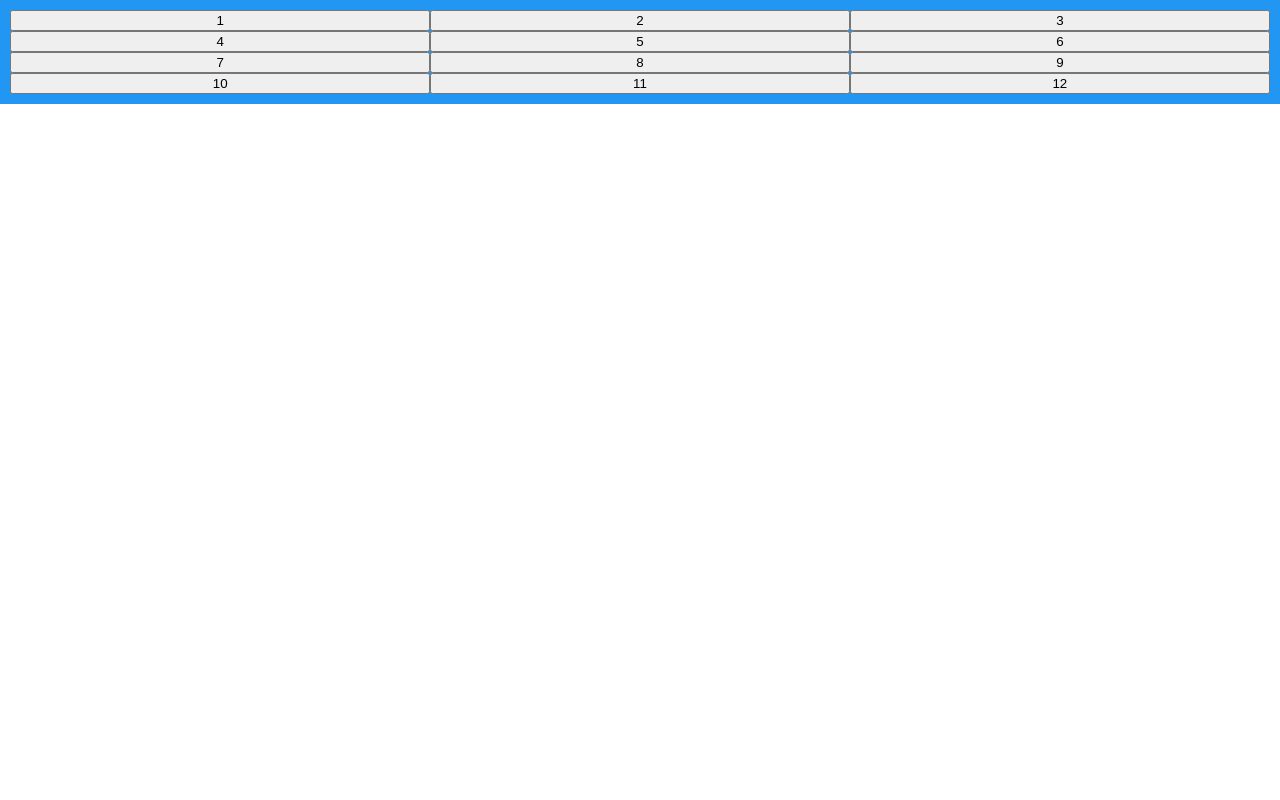
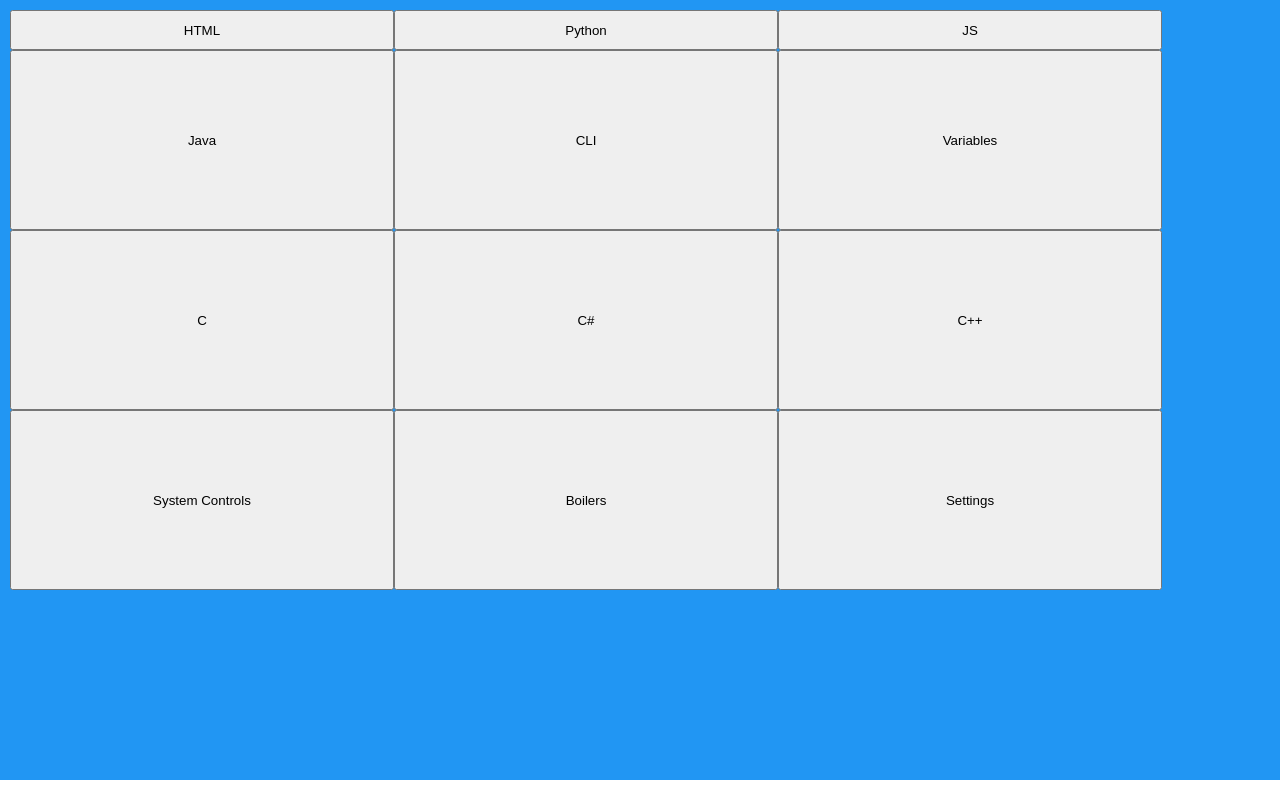
Before and after one commit to bellingarc/code-companion, a React (Create React App) app: page / in a window 1280 px wide. Built offline with nearby package versions, Linux system fonts and the light colour scheme.

Commit message:
stable build

```diff
--- a/package.json
+++ b/package.json
@@ -8,8 +8,10 @@
     "@testing-library/react": "^11.2.5",
     "@testing-library/user-event": "^12.8.1",
     "electron-is-dev": "^2.0.0",
+    "mousetrap": "^1.6.5",
     "react": "^17.0.1",
     "react-dom": "^17.0.1",
+    "react-router-dom": "^5.2.0",
     "react-scripts": "4.0.3",
     "web-vitals": "^1.1.0"
   },
--- a/src/components/Button.js
+++ /dev/null
@@ -1,11 +0,0 @@
-import React, { useState, useEffect, useHistory } from "react";
-
-function Button({order, id}) {
-  return (
-    <>
-      <button id={id}>{order}</button>
-    </>
-  );
-}
-
-export default Button
--- a/src/components/Screen.css
+++ b/src/components/Screen.css
@@ -1,14 +1,14 @@
 .grid-container {
   display: grid;
-    grid-template-columns: auto auto auto;
-    grid-template-rows: auto auto auto auto;
+  size: 100%;
+  grid-template-columns: 30vw 30vw 30vw;
+  grid-template-rows: 5vh 22.5vh 22.5vh 22.5vh 22.5vh;
   background-color: #2196F3;
   padding: 10px;
 }
 .grid-item {
-    background-color: rgba(255, 255, 255, 0.8);
+  background-color: rgba(231, 12, 12, 0.8);
   border: 1px solid rgba(0, 0, 0, 0.8);
   padding: 20px;
-    font-size: 30px;
   text-align: center;
 }
--- a/src/components/Screen.js
+++ b/src/components/Screen.js
@@ -1,15 +1,34 @@
-import React, { useEffect, useHistory, useState } from "react";
-import Button from "./Button";
-import "./Screen.css";
+import React, { useState, createContext } from "react"
+import {
+  BrowserRouter as Router,
+  Switch,
+  Route
+} from "react-router-dom"
+import HomeScreen from "./macros/Home/Home"
+import languages from "./macros/Home/Home2"
+import LanguageMenu from "./macros/Home/LanguageMenu"
+import "./Screen.css"
+const user = require("../userProfile.json")
+export const UserContext = createContext(null)
 function Screen() {
-  const [numBinds, setNumBinds] = useState(12);
-  let buttons = [];
-  for (let i = 1; i <= numBinds; i++) {
-    buttons[i - 1] = i;
-  }
-  return (<div className="grid-container">
-     {buttons.map(num => <Button className="grid-item" id={num} order={num}>Howdy {num}</Button>)}
-  </div>)
+  const [languageSelection, setLanguageSelection] = useState()
+  return (
+    <UserContext.Provider value={{languageSelection, setLanguageSelection}}>
+    <Router>
+      <Switch>
+        <Route exact path="/languageMenu">
+          <LanguageMenu languageSelection={languageSelection}/>
+        </Route>
+        <Route exact path="/home">
+          <HomeScreen setLanguageSelection={setLanguageSelection} />
+        </Route>
+        <Route exact path="/">
+          <HomeScreen setLanguageSelection={setLanguageSelection} />
+        </Route>
+      </Switch>
+    </Router>
+    </UserContext.Provider>
+  )
 }
 
-export default Screen;
+export default Screen
--- /dev/null
+++ b/src/components/macros/Home/Home.js
@@ -0,0 +1,40 @@
+import React from "react"
+
+import { useParams, Link, useHistory  } from "react-router-dom"
+import LanguageMenu from "./LanguageMenu"
+import languages from './Home2'
+function renderLanguageMenu(item, setLanguageSelection, history) {
+
+  const languageIndex = languages.findIndex(element => element.parentName === item)
+  const languageContents = languages[languageIndex].contents
+  setLanguageSelection(languageContents)
+  history.push("/languageMenu")
+}
+
+function HomeScreen({setLanguageSelection}) {
+  const history=useHistory()
+  return (
+    <>
+
+    <div className="grid-container">
+
+    {languages.map((language) => {
+
+      return (
+      <button
+      key={language.parentName}
+      onClick={()=>renderLanguageMenu(language.parentName, setLanguageSelection, history)}
+      >
+        {language.parentName}
+        </button>
+      )
+    })}
+
+  </div>
+
+</>
+)
+
+}
+
+export default HomeScreen
--- /dev/null
+++ b/src/components/macros/Home/Home.json
@@ -0,0 +1,113 @@
+{
+  "screenName": "Home",
+  "children": [
+    {
+      "buttonName": "JS",
+      "final": false,
+      "children": [
+        {
+          "buttonName": "Common Flavors",
+          "final": false,
+          "children": [
+            {
+              "buttonName": "React",
+              "final": false
+            },
+            {
+              "buttonName": "Node",
+              "final": false
+            }
+          ]
+        },
+        {
+          "buttonName": "MATH",
+          "final": false
+        },
+        {
+          "buttonName": "HTML",
+          "final": false
+        },
+        {
+          "buttonName": "Function By Data Type",
+          "final": false
+        },
+        {
+          "buttonName": "variable declarations",
+          "final": false
+        },
+        {
+          "buttonName": "Variables",
+          "final": false
+        },
+        {
+          "buttonName": "C",
+          "final": false
+        },
+        {
+          "buttonName": "C#",
+          "final": false
+        },
+        {
+          "buttonName": "recently used",
+          "final": false
+        },
+        {
+          "buttonName": "System Controls",
+          "final": false
+        },
+        {
+          "buttonName": "Boilers",
+          "final": false
+        },
+        {
+          "buttonName": "Settings",
+          "final": false
+        }
+      ]
+    },
+    {
+      "buttonName": "Python",
+      "final": false
+    },
+    {
+      "buttonName": "HTML",
+      "final": false
+    },
+    {
+      "buttonName": "Java",
+      "final": false
+    },
+    {
+      "buttonName": "CLI",
+      "final": false
+    },
+    {
+      "buttonName": "Variables",
+      "final": false
+    },
+    {
+      "buttonName": "C",
+      "final": false
+    },
+    {
+      "buttonName": "C#",
+      "final": false
+    },
+    {
+      "buttonName": "C++",
+      "final": false
+    },
+    {
+      "buttonName": "System Controls",
+      "final": false
+    },
+    {
+      "buttonName": "Boilers",
+      "final": false
+    },
+    {
+      "buttonName": "Settings",
+      "final": false
+    }
+  ]
+}
--- /dev/null
+++ b/src/components/macros/Home/Home2.js
@@ -0,0 +1,117 @@
+const languages = [
+  {
+    parentName: "HTML",
+    contents: [
+      {
+        contentName: "ARBITRARY TAG WITH GLOBAL ATTS",
+        code: "<ARB></ARB>",
+        attributes: [
+          { attName: "id", code: "id=('')" },
+          { attName: "class", code: " class=('')" },
+          { attName: "style", code: " style=('')" },
+          { attName: "dir", code: " dir=('')" },
+          { attName: "draggable", code: " draggable=('')" },
+          { attName: "hidden", code: " hidden=('')" },
+          { attName: "lang", code: " lang=('')" },
+          { attName: "contenteditable", code: " contenteditable=('')" },
+          { attName: "spellcheck", code: " spellcheck=('')" },
+          { attName: "translate", code: " translate=('')" },
+          { attName: "accesskey", code: " accesskey=('')" },
+          { attName: "title", code: " title=('')" },
+        ],
+      },
+      {
+        contentName: ""
+      }
+    ],
+  },
+  {
+    parentName: "Python",
+    contents: [
+      {
+        contentName: "xxx",
+      },
+    ],
+  },
+  {
+    parentName: "JS",
+    contents: [
+      {
+        contentName: "xxx",
+      },
+    ],
+  },
+  {
+    parentName: "Java",
+    contents: [
+      {
+        contentName: "xxx",
+      },
+    ],
+  },
+  {
+    parentName: "CLI",
+    contents: [
+      {
+        contentName: "xxx",
+      },
+    ],
+  },
+  {
+    parentName: "Variables",
+    contents: [
+      {
+        contentName: "xxx",
+      },
+    ],
+  },
+  {
+    parentName: "C",
+    contents: [
+      {
+        contentName: "xxx",
+      },
+    ],
+  },
+  {
+    parentName: "C#",
+    contents: [
+      {
+        contentName: "xxx",
+      },
+    ],
+  },
+  {
+    parentName: "C++",
+    contents: [
+      {
+        contentName: "xxx",
+      },
+    ],
+  },
+  {
+    parentName: "System Controls",
+    contents: [
+      {
+        contentName: "xxx",
+      },
+    ],
+  },
+  {
+    parentName: "Boilers",
+    contents: [
+      {
+        contentName: "xxx",
+      },
+    ],
+  },
+  {
+    parentName: "Settings",
+    contents: [
+      {
+        contentName: "xxx",
+      },
+    ],
+  },
+];
+export default languages
--- /dev/null
+++ b/src/components/macros/Home/LanguageMenu.js
@@ -0,0 +1,21 @@
+import React from "react"
+function LanguageMenu( {languageSelection} ) {
+
+  return (
+    <>
+    <button></button>
+    <div className="grid-container">
+      {languageSelection.map((language) => {
+        return (
+          <button
+            key={language.contentName}
+          >
+            {language.contentName}
+          </button>
+        )
+      })}
+    </div>
+    </>
+  )
+}
+export default LanguageMenu
--- /dev/null
+++ b/src/userProfile.json
@@ -0,0 +1,5 @@
+{
+    "name":"Skarzold",
+    "numBinds":"12",
+    "binds":["F13","F14","F15","F16","F17","F18","F19","F20","F21","F22","F23","F24"]
+}
```
Also changed, not shown: src/App.js (+4 -5 lines), src/index.js (+7 -7 lines), 1 other file (tests, documents, lock files or other folders). Lines whose indentation alone changed are shown as unchanged.
